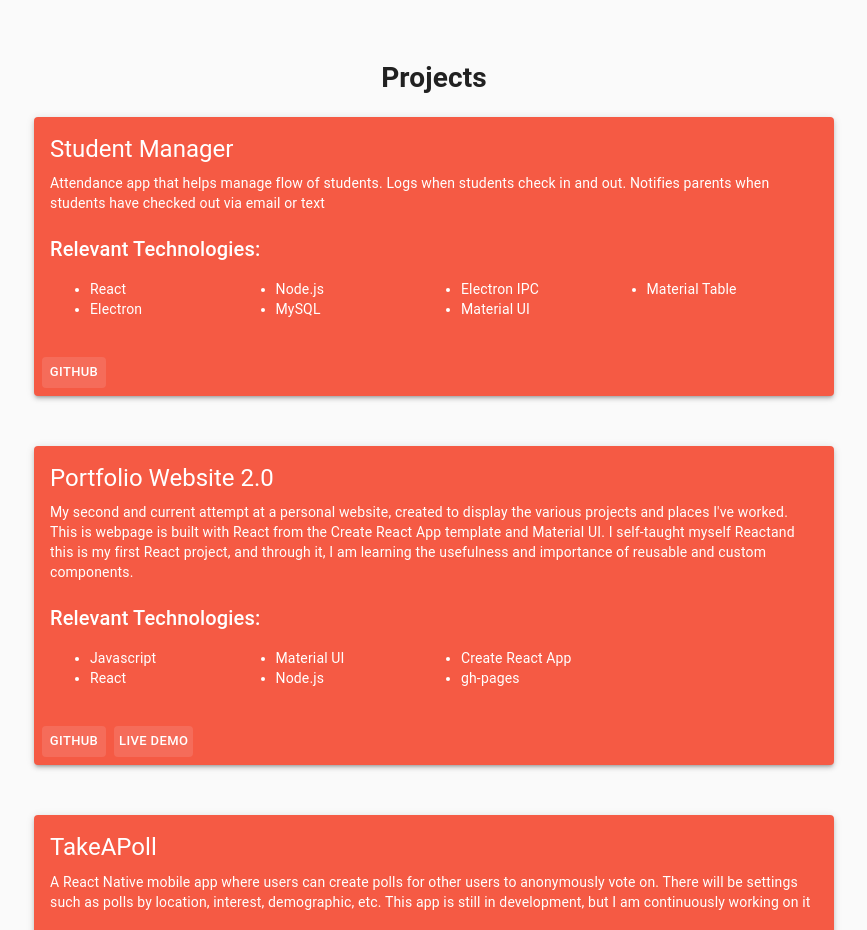
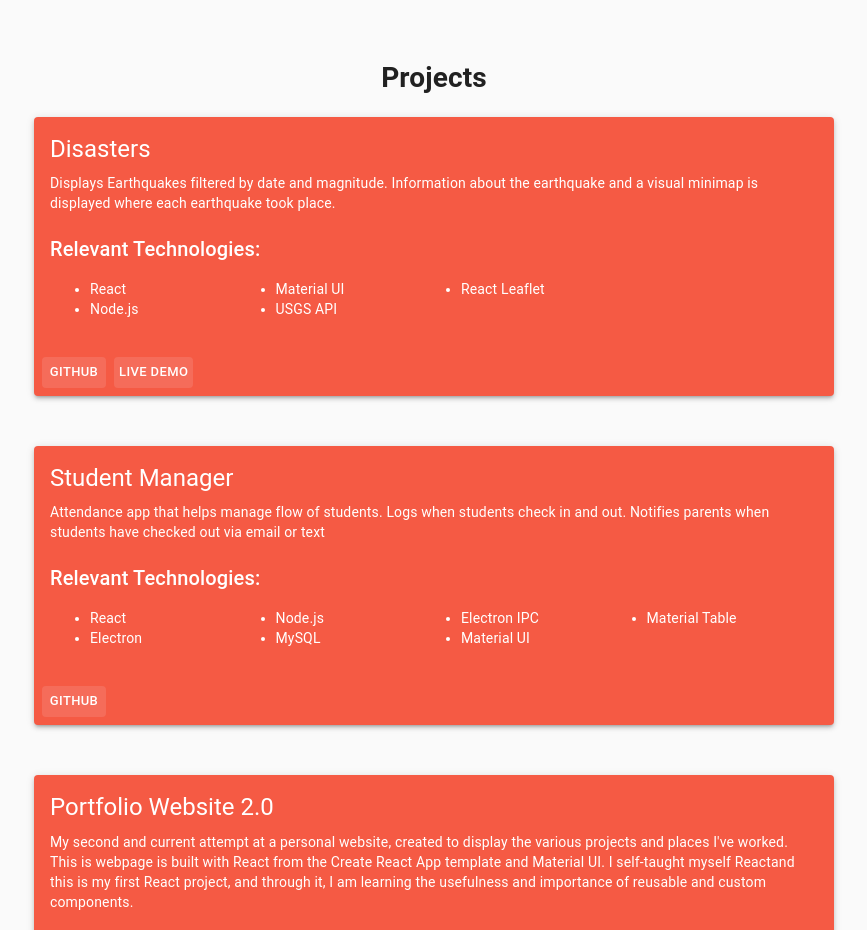
Before and after one commit to ectom/site, a React (Create React App) app: page / in a window 1280 px wide. Shown: the part 2740-3670 px from the top of the page, without its empty margins (206-1073 px from the left). Built offline with nearby package versions, Linux system fonts and the light colour scheme.

Commit message:
added project

```diff
--- a/package.json
+++ b/package.json
@@ -21,7 +21,7 @@
     "react": "^16.12.0",
     "react-dom": "^16.12.0",
     "react-router": "^5.1.2",
-    "react-scripts": "^3.3.0"
+    "react-scripts": "^3.4.3"
   },
   "devDependencies": {
     "concurrently": "^4.0.1",
--- a/src/pages/Projects.js
+++ b/src/pages/Projects.js
@@ -49,6 +49,16 @@ export default function Projects() {
         className={classes.grid}
       >
         <CustomCard
+          title={'Disasters'}
+          description={'Displays Earthquakes filtered by date and magnitude. Information about the earthquake and a ' +
+          'visual minimap is displayed where each earthquake took place.'}
+          button1Text={'GitHub'}
+          button1Link={'https://www.github.com/ectom/disasters'}
+          button2Text={'Live Demo'}
+          button2Link={'https://ectom.github.io/disasters/'}
+          skills={['React', 'Node.js', 'Material UI', 'USGS API', 'React Leaflet']}
+        />
+        <CustomCard
           title={'Student Manager'}
           description={'Attendance app that helps manage flow of students.\n' +
           '            Logs when students check in and out. Notifies parents\n' +
@@ -65,9 +75,9 @@ export default function Projects() {
           'and this is my first React project, and through it, I am learning the usefulness and importance of ' +
           'reusable and custom components.'}
           button1Text={'Github'}
-          button1Link={'https://www.github.com/ectom/site'}
+          button1Link={'https://www.github.com/ectom/ectom.github.io'}
           button2Text={'Live Demo'}
-          button2Link={'https://ectom.github.io/site'}
+          button2Link={'https://ectom.github.io'}
           skills={['Javascript', 'React', 'Material UI', 'Node.js', 'Create React App', 'gh-pages']}
         />
         <CustomCard
```
Also changed, not shown: 1 other file (tests, documents, lock files or other folders).
